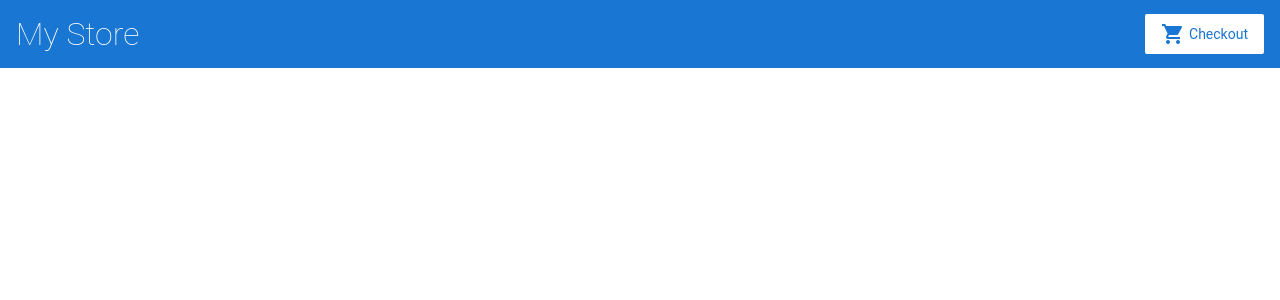
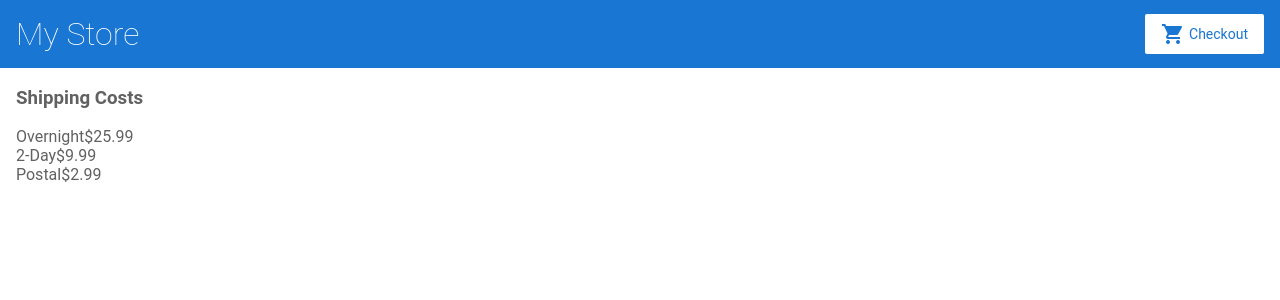
Before and after one commit to NitinNair89/angular-geting-started-nn, an Angular app: page /shipping in a window 1280 px wide. Before the commit this address led to /. Shown: the top 300 px of the page. Built offline with nearby package versions, Linux system fonts and the light colour scheme.

Commit message:
Added shipping feature

```diff
--- a/src/app/cart/cart.component.html
+++ b/src/app/cart/cart.component.html
@@ -4,3 +4,5 @@
   <span>{{item.name}}</span>
   <span>{{item.price | currency}}</span>
 </div>
+
+<a href="/shipping">Check shipping costs</a>
--- /dev/null
+++ b/src/app/shipping/shipping.component.html
@@ -0,0 +1,6 @@
+<h3>Shipping Costs</h3>
+
+<div class="shipping-costs" *ngFor="let shippingCost of shippingCosts | async">
+  <span>{{shippingCost.type}}</span>
+  <span>{{shippingCost.price | currency}}</span>
+</div>
--- /dev/null
+++ b/src/app/shipping/shipping.component.ts
@@ -0,0 +1,23 @@
+import { Component, OnInit } from '@angular/core';
+import { CartService } from '../cart.service';
+
+@Component({
+  selector: 'app-shipping',
+  templateUrl: './shipping.component.html',
+  styleUrls: ['./shipping.component.css']
+})
+export class ShippingComponent implements OnInit {
+
+  // Property to hold shipping data
+  shippingCosts;
+
+  constructor(
+    private cartService: CartService
+  ) { }
+
+  ngOnInit() {
+    // Get the shipping data using CartService
+    this.shippingCosts = this.cartService.getShippingPrices();
+  }
+
+}
```
Also changed, not shown: src/app/app.module.ts (+7 -1 lines), src/app/shipping/shipping.component.css (added).
